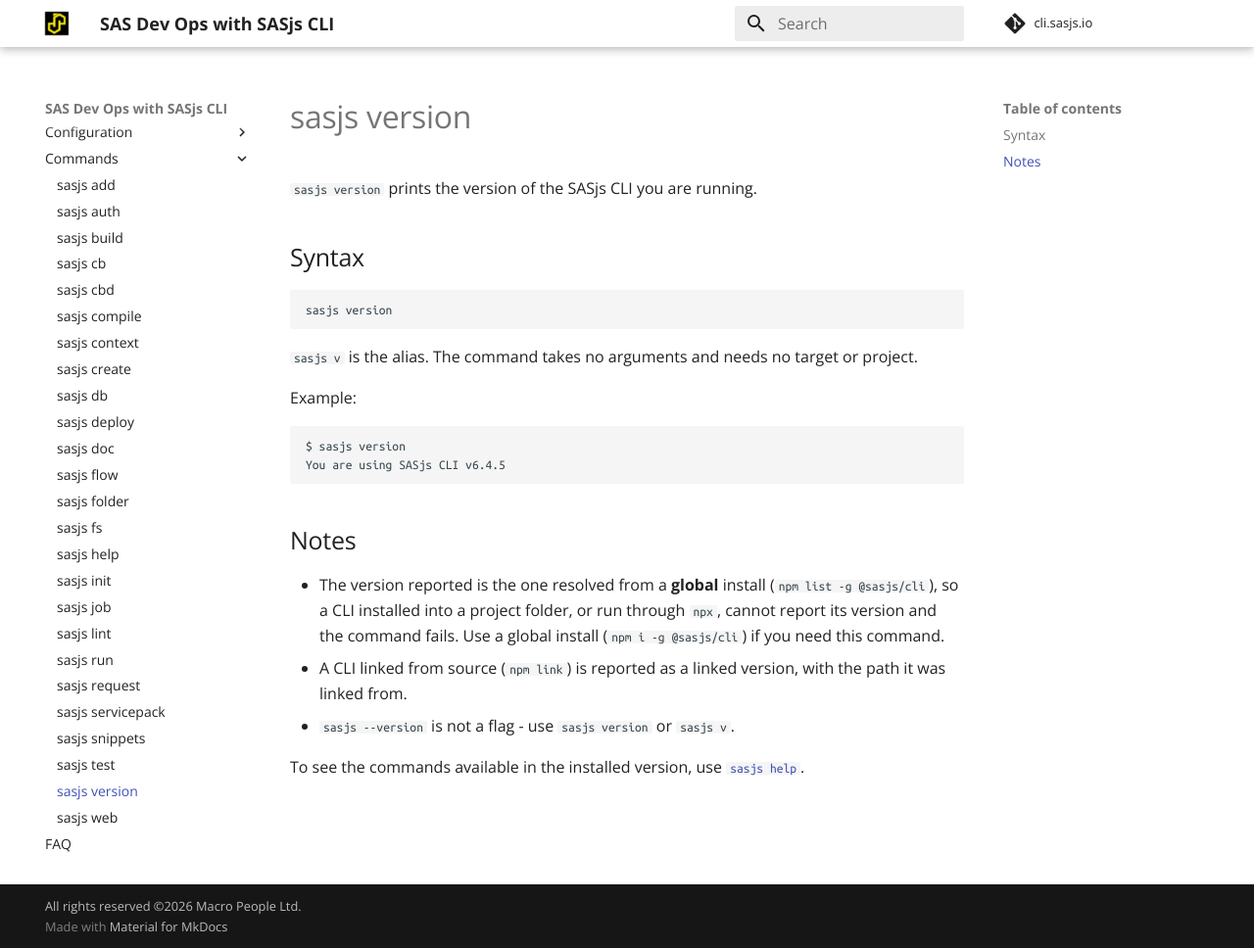
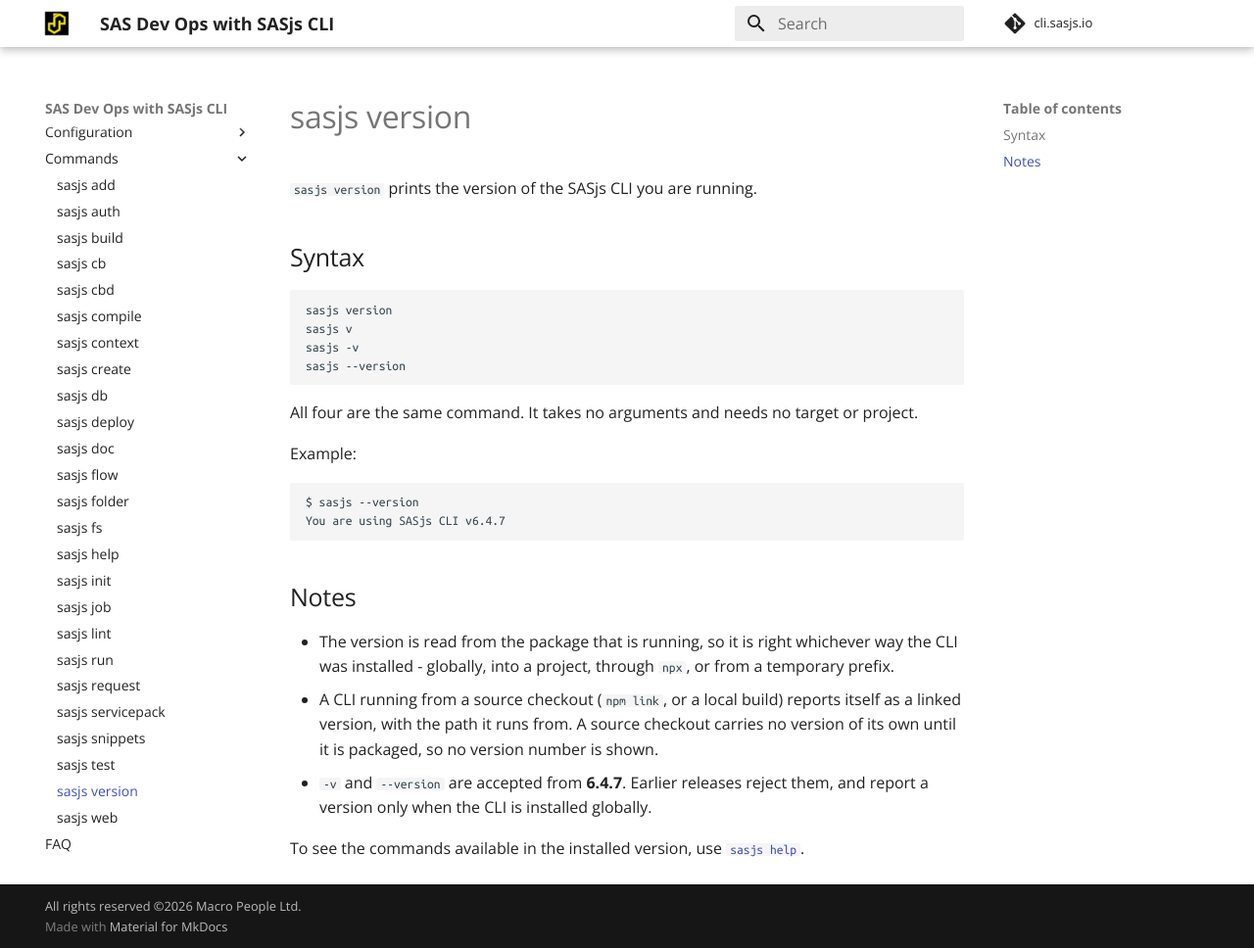
Before and after one commit to sasjs/cli.sasjs.io, an MkDocs documentation site: the page built from docs/version.md, in a window 1280 px wide and 968 px high. Shown: the whole window at 98% size. Built offline with MkDocs 1.6.1 and Material for MkDocs 9.7.7, drawn with Linux system fonts in a browser that asks for light colours; comment, search, counter and statistics services are not loaded.

Commit message:
docs(version): all four spellings, and the version of the running package
The page described the command as it behaved before 6.4.7: one spelling
(`sasjs version`, alias `v`), a version resolved from a global install, and an
explicit note that `sasjs --version` is not a flag.

@sasjs/cli 6.4.7 (published 2026-10-31) makes `-v` and `--version` the same
command, and reads the version from the package that is running, so a global
install is no longer required for the command to work.

- Syntax block lists all four spellings
- the "global install only" caveat is replaced by what the code does now: the
  version comes from the running package, whichever way the CLI was installed
- the linked/source-checkout note stays, with the reason a source checkout
  shows no version number (its package.json carries none until it is packaged)
- a release note: `-v` / `--version` are accepted from 6.4.7, earlier releases
  reject them

Verification:

- `mkdocs build --strict` - builds, 0 warnings
- `check-doc-anchors.py` - 33 pages, 725 fragment links, 0 broken
- ASCII audit - 0 non-ASCII punctuation
- behaviour checked against the published package, not the source: installed
  @sasjs/cli 6.4.7 into a temp prefix on a box with no global CLI, and all four
  forms print `You are using SASjs CLI v6.4.7` and exit 0

````diff
--- a/docs/version.md
+++ b/docs/version.md
@@ -1,7 +1,7 @@
 ---
 layout: article
 title: Checking the CLI version with sasjs version
-description: The sasjs version command prints the version of the SASjs CLI that is installed.
+description: The sasjs version command prints the version of the SASjs CLI that is running - as sasjs version, sasjs v, sasjs -v or sasjs --version.
 ---
 
 # sasjs version
@@ -12,21 +12,24 @@ description: The sasjs version command prints the version of the SASjs CLI that
 
 ```
 sasjs version
+sasjs v
+sasjs -v
+sasjs --version
 ```
 
-`sasjs v` is the alias. The command takes no arguments and needs no target or project.
+All four are the same command. It takes no arguments and needs no target or project.
 
 Example:
 
 ```
-$ sasjs version
-You are using SASjs CLI v6.4.5
+$ sasjs --version
+You are using SASjs CLI v6.4.7
 ```
 
 ## Notes
 
-- The version reported is the one resolved from a **global** install (`npm list -g @sasjs/cli`), so a CLI installed into a project folder, or run through `npx`, cannot report its version and the command fails. Use a global install (`npm i -g @sasjs/cli`) if you need this command.
-- A CLI linked from source (`npm link`) is reported as a linked version, with the path it was linked from.
-- `sasjs --version` is not a flag - use `sasjs version` or `sasjs v`.
+- The version is read from the package that is running, so it is right whichever way the CLI was installed - globally, into a project, through `npx`, or from a temporary prefix.
+- A CLI running from a source checkout (`npm link`, or a local build) reports itself as a linked version, with the path it runs from. A source checkout carries no version of its own until it is packaged, so no version number is shown.
+- `-v` and `--version` are accepted from **6.4.7**. Earlier releases reject them, and report a version only when the CLI is installed globally.
 
 To see the commands available in the installed version, use [`sasjs help`](help.md).
````
